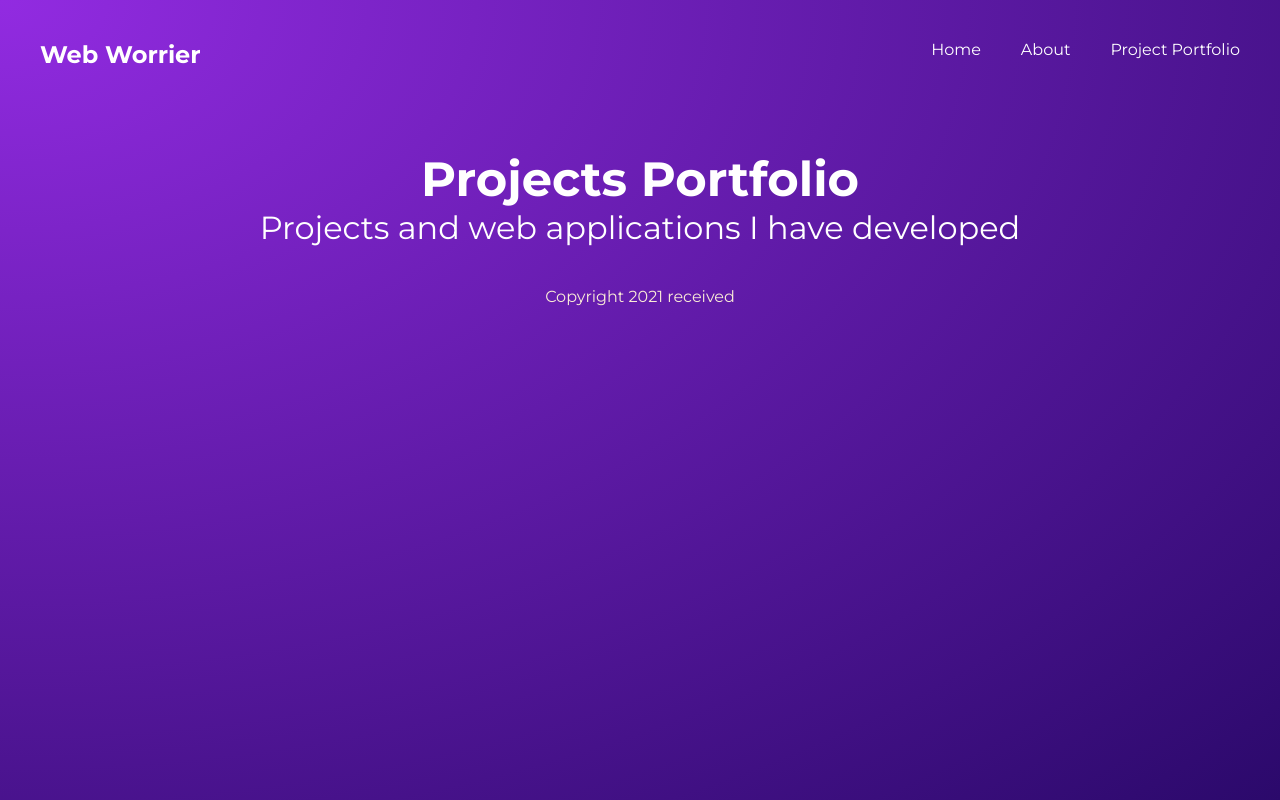
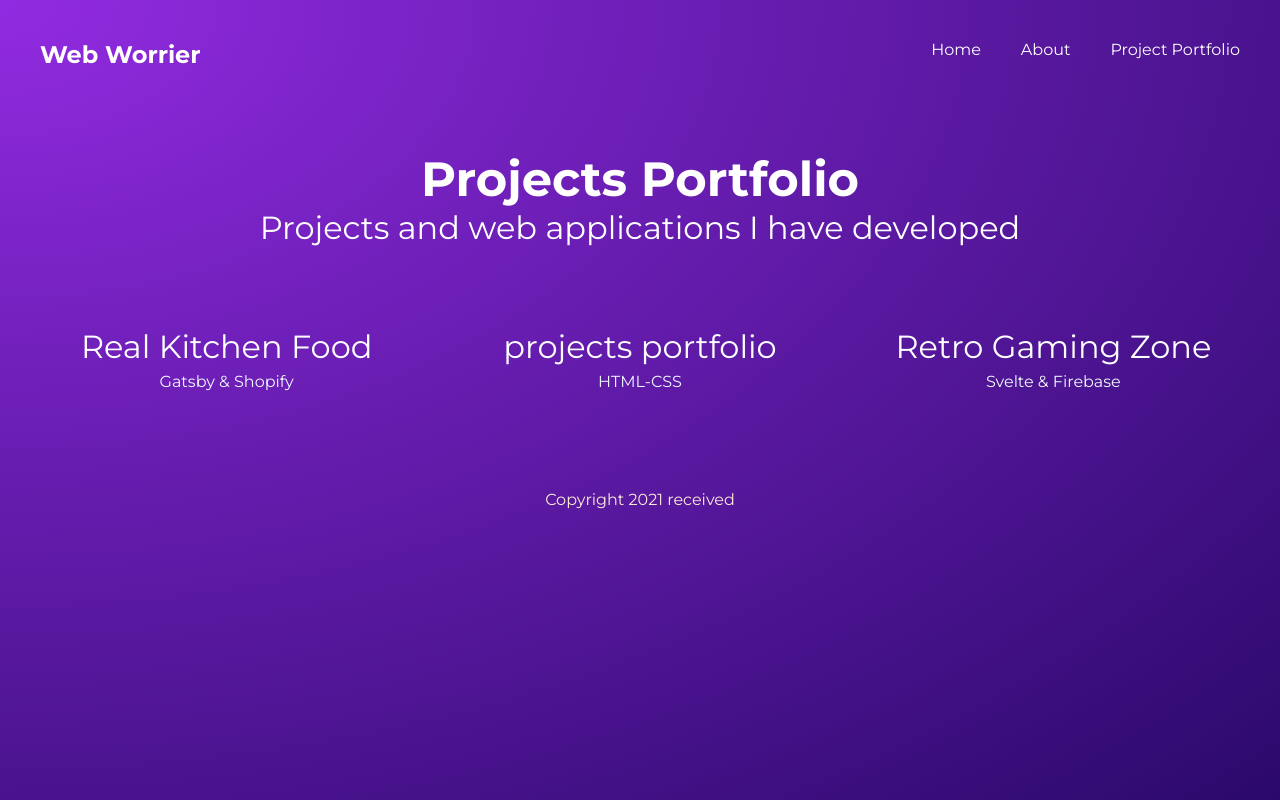
Before and after one commit to hareesh43/gatsby-wevdev, a Gatsby site: page /projects in a window 1280 px wide. Built offline with nearby package versions, Linux system fonts and the light colour scheme; Gatsby itself is replaced by a stand-in of ours.

Commit message:
added projects and styles to projects

```diff
--- a/gatsby-config.js
+++ b/gatsby-config.js
@@ -7,6 +7,7 @@
 module.exports = {
   /* Your site config here */
   plugins: [
+    `gatsby-transformer-remark`,
     {
       resolve: `gatsby-source-filesystem`,
       options: {
--- a/package.json
+++ b/package.json
@@ -16,6 +16,7 @@
   "dependencies": {
     "gatsby": "^3.0.3",
     "gatsby-source-filesystem": "^3.0.0",
+    "gatsby-transformer-remark": "^3.0.0",
     "react": "^17.0.1",
     "react-dom": "^17.0.1"
   },
--- a/src/pages/projects/index.js
+++ b/src/pages/projects/index.js
@@ -1,13 +1,42 @@
+import { graphql, Link } from "gatsby"
 import React from "react"
 import Layout from "../../components/Layout"
 import * as style from "../../styles/project.module.css"
-export default function Projects() {
+
+
+
+
+export default function Projects({data}) {
+  console.log(data)
+  const projects = data.allMarkdownRemark.nodes
   return (
     <Layout>
       <div className={style.portfolio}>
         <h2>Projects Portfolio</h2>
         <h3>Projects and web applications I have developed</h3>
+        <div className = {style.projects}>
+          {projects.map((project) =>(
+            <Link to={`/projects/${project.frontmatter.slug}`} key ={project.id}>
+            <h3>{project.frontmatter.title}</h3>
+            <p>{project.frontmatter.stack}</p>
+            </Link>
+          ))}
+        </div>
       </div>
     </Layout>
   )
 }
+
+export const query = graphql`
+  query Projects {
+    allMarkdownRemark {
+      nodes {
+        frontmatter {
+          slug
+          stack
+          title
+        }
+      }
+    }
+  }
+`
--- a/src/styles/project.module.css
+++ b/src/styles/project.module.css
@@ -1,11 +1,29 @@
 .portfolio {
   text-align: center;
 }
-.portfolio  h2 {
+.portfolio h2 {
   font-size: 3em;
   margin-top: 80px;
 }
-.portfolio  h3 {
+.portfolio h3 {
   font-size: 2em;
   font-weight: 400;
 }
+/* add styled to projects list */
+
+.projects {
+  display: grid;
+  grid-template-columns: 1fr 1fr 1fr;
+  grid-gap: 80px;
+  margin: 80px 20px;
+}
+
+.prjects h3 {
+  text-align: center;
+  margin: 20px auto 0px;
+  font-weight: 400;
+}
+.projects p {
+  color: aliceblue;
+  margin-top: 4px;
+}
```
Also changed, not shown: src/projects/projects-dojo.md (+3 -3 lines), 1 other file.
